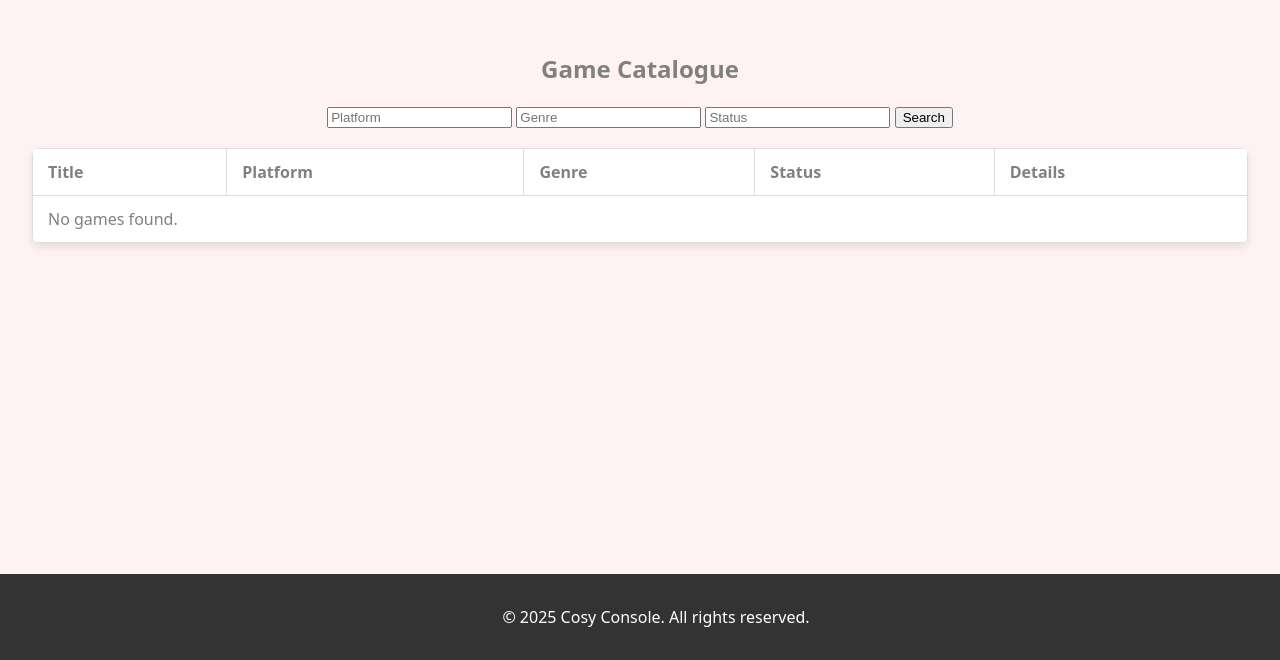
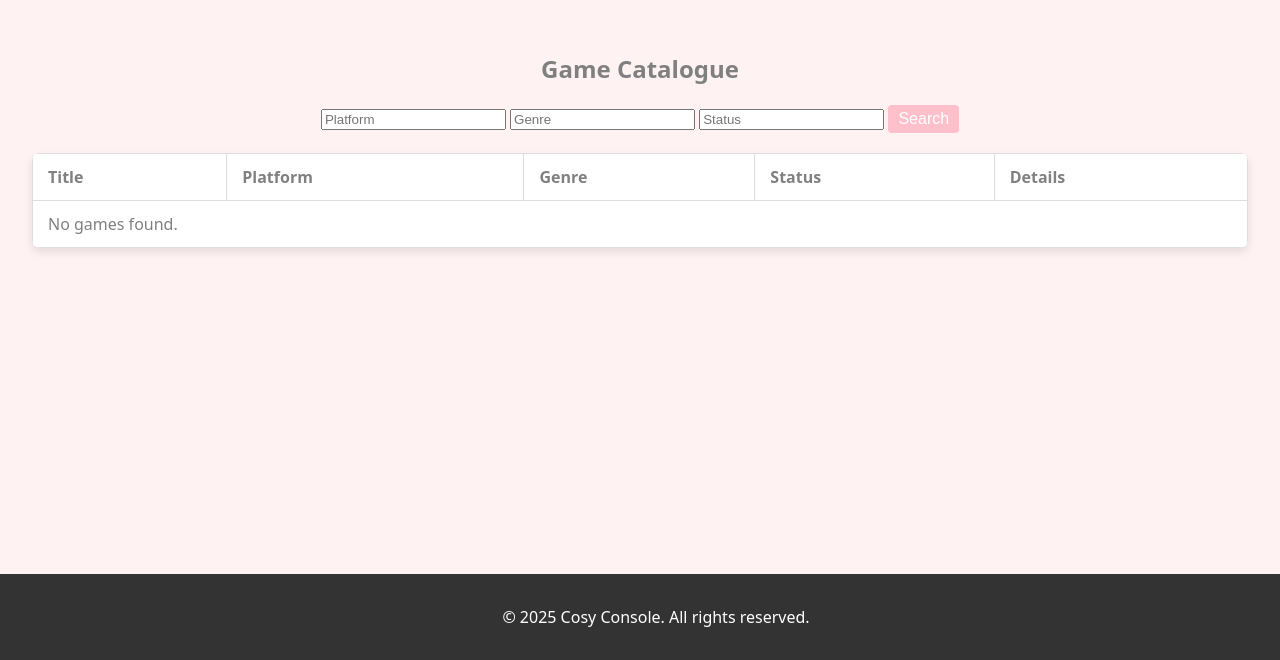
Before and after one commit to briannemcgrath/WSAA-coursework, a Flask app: page /catalogue in a window 1280 px wide. Shown: the part 140-800 px from the top of the page. Run offline with Flask 3, Linux system fonts and the light colour scheme; data that the repository does not hold is empty.

Commit message:
Limit Catalogue Overview to 4 Games via AJAX.
- Updated 'Catalogue' in navigation bar to 'Catalogue-All Games' for user friendliness.
- Updated styles.css for 'Search' in Catalogue page.
- Updated the home route in app.py to use .limit(4) on the Game query.
- Now only the first 4 games are passed to index.html for display in catalogue overview.
- Updated index.html AJAX script to slice the game data array and display only the first 4 games.
- Ensured that even if the API returns more games, the homepage overview remains concise.

```diff
--- a/project/app.py
+++ b/project/app.py
@@ -37,7 +37,7 @@ class Game(db.Model):
 #---------------------------------------
 @app.route('/')
 def home():
-    games = Game.query.all()
+    games = Game.query.limit(4).all()
     return render_template('index.html', games=games)
 
 @app.route('/game/<int:game_id>')
--- a/project/static/css/styles.css
+++ b/project/static/css/styles.css
@@ -106,3 +106,30 @@ footer {
 .catalogue-table a:hover {
     text-decoration: underline;
 }
+
+.search-form (
+    margin: 20px 0;
+    text-align: center;
+)
+
+.search-form input[type="text"] {
+    padding: 5px;
+    font-size: 1em;
+    margin-right: 5px;
+    border: 1px solid #ccc;
+    border-radius: 4px;
+}
+
+.search-form button {
+    padding: 5px 10px;
+    font-size: 1em;
+    border: none;
+    background-color: #FFC0CB;
+    color: #fff;
+    border-radius: 4px;
+    cursor: pointer;
+}
+
+.search-form button:hover {
+    background-color: #333333;
+}
--- a/project/templates/game_form.html
+++ b/project/templates/game_form.html
@@ -10,7 +10,7 @@
         <h1>Cosy Console</h1>
         <nav>
             <a href="/">Home</a> |
-            <a href="/catalogue">Catalogue</a> |
+            <a href="/catalogue">Catalogue - All Games</a> |
         </nav>
     </header>
     <main>
--- a/project/templates/index.html
+++ b/project/templates/index.html
@@ -14,7 +14,7 @@
          <nav>
             <!-- navigation links (will update as more pages are added)-->
              <a href="/">Home</a> |
-             <a href="/catalogue">Catalogue</a> |
+             <a href="/catalogue">Catalogue - All Games</a> |
              <a href="/game/new">Add Game</a>
          </nav>
     </header>
@@ -59,8 +59,8 @@
                 const gamegrid = document.querySelector('.game-grid');
                 // clear existing content
                 gamegrid.innerHTML = '';
-                // loop through each game in the response and create a game card
-                data.forEach(game => {
+                // limit the game array for the first 4 items - to have neater homepage
+                data.slice(0,4).forEach(game => {
                     const card = document.createElement('div');
                     card.classList.add('game-card');
                     // set inner HTML of card
```
